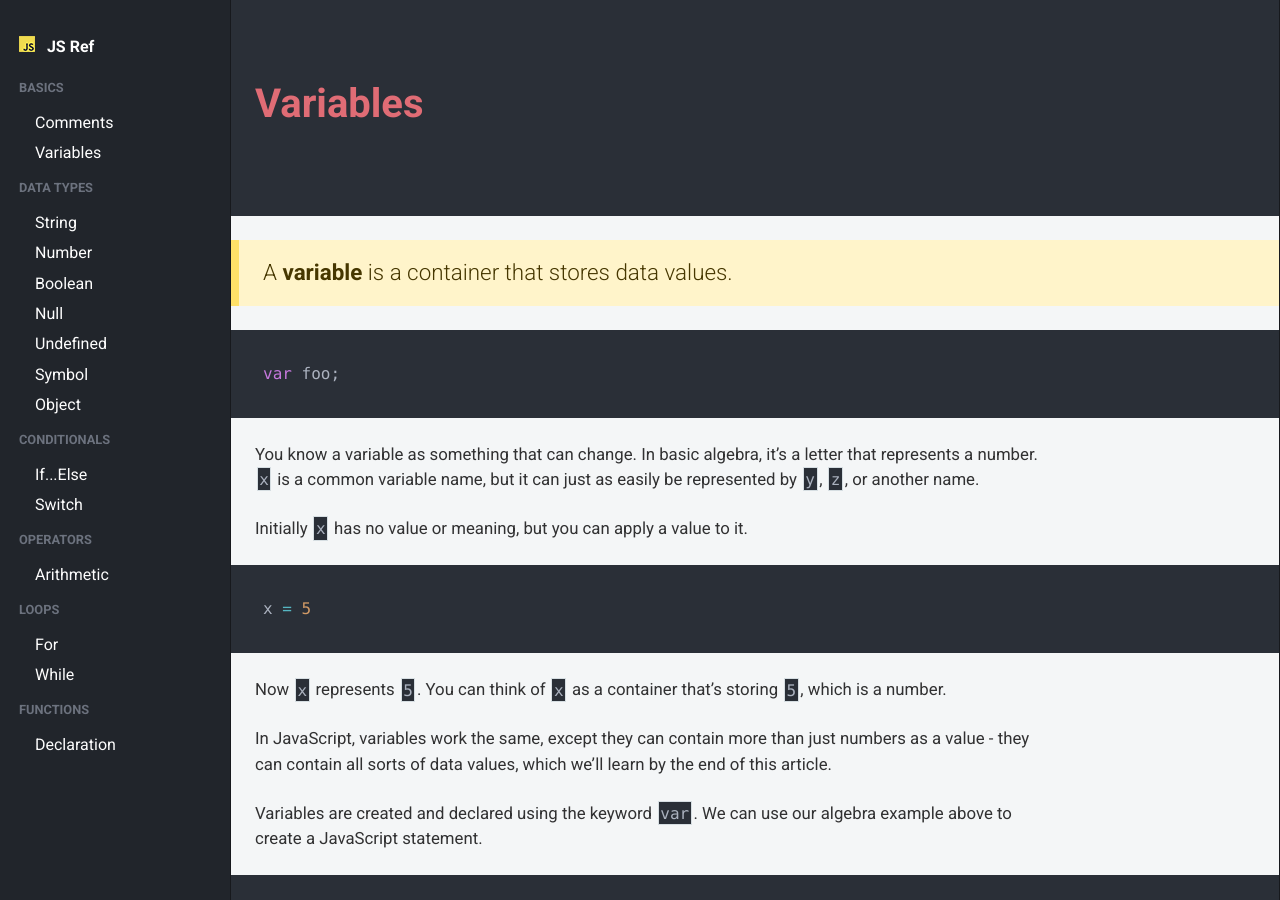
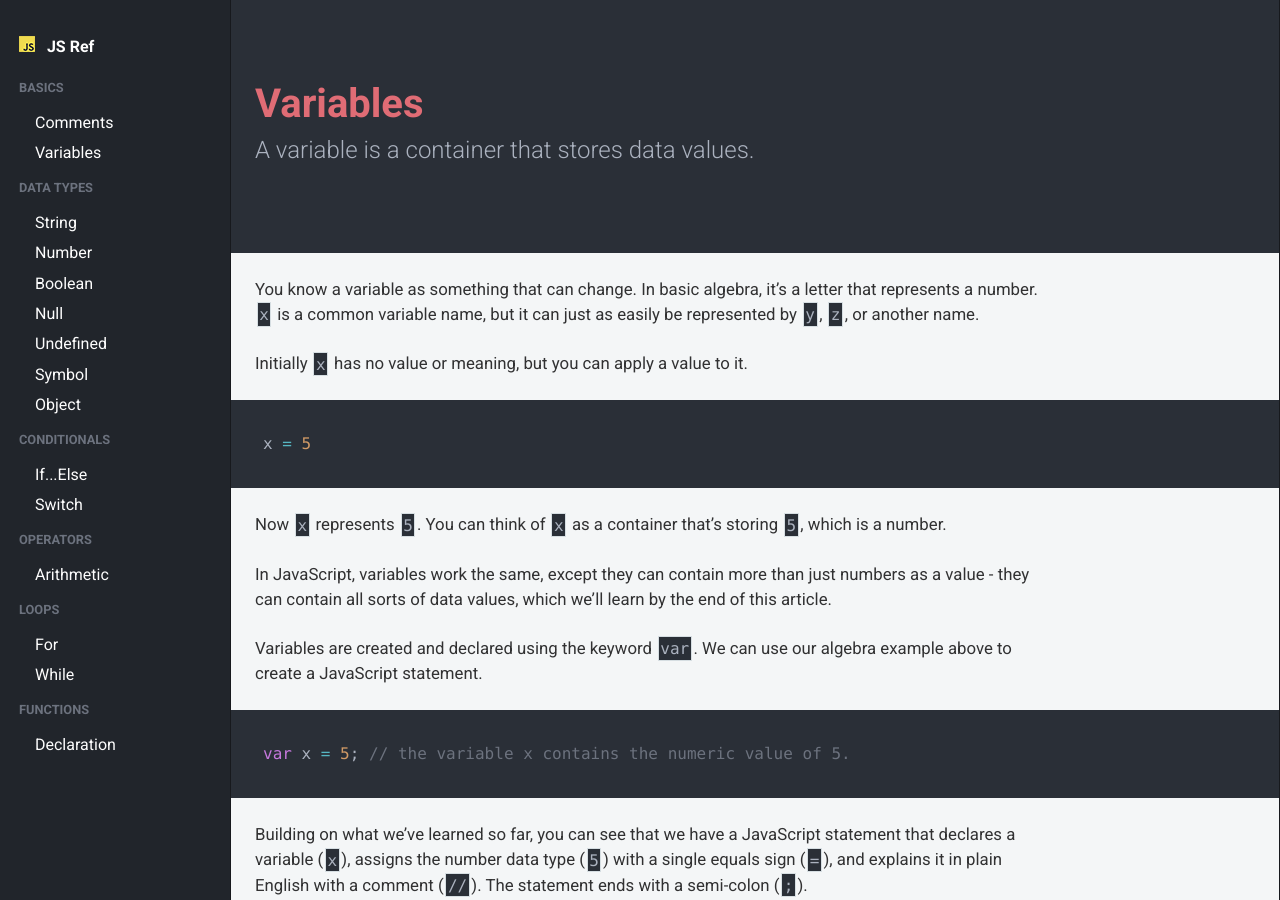
Before and after one commit to KJLarson/snippets, a Jekyll site: the page built from _pages/02_variables.md, in a window 1280 px wide and 900 px high. Built offline with Jekyll 4.4.1, drawn with Linux system fonts in a browser that asks for light colours; nearby versions of some CDN libraries.

Commit message:
Update 02_variables.md

````diff
--- a/_pages/02_variables.md
+++ b/_pages/02_variables.md
@@ -1,16 +1,11 @@
 ---
 layout: page
 title: Variables
+subtitle: A variable is a container that stores data values.
 categories: basics
 permalink: /variables/
 
 ---
-
-> A **variable** is a container that stores data values.
-
-```js
-var foo;
-```
 
 You know a variable as something that can change. In basic algebra, it's a letter that represents a number. `x` is a common variable name, but it can just as easily be represented by `y`, `z`, or another name.
 
````
